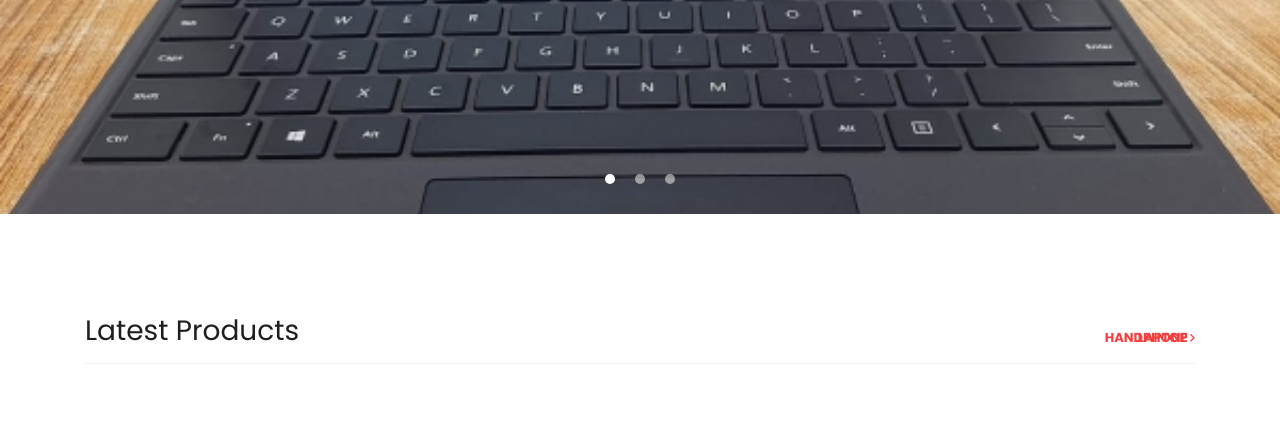
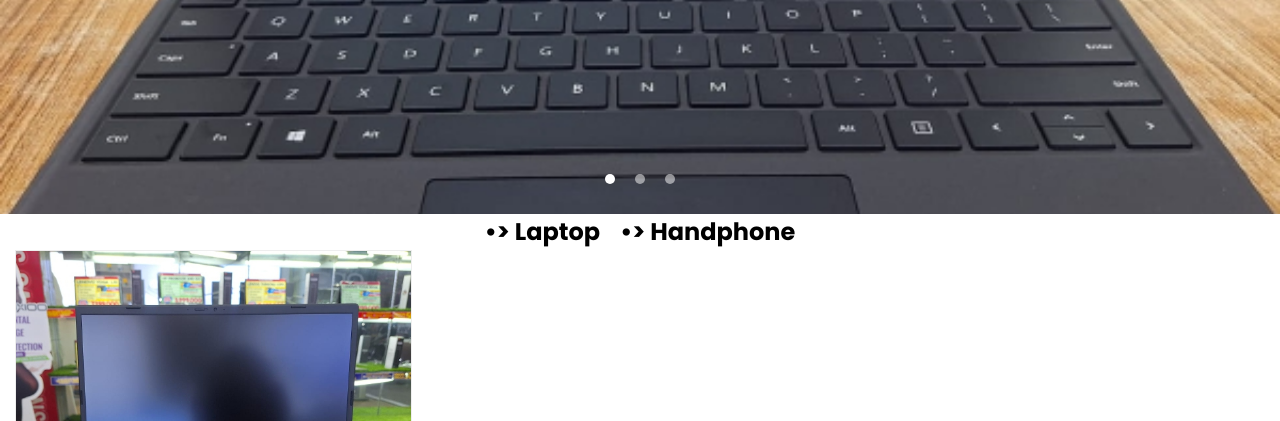
Before and after one commit to Pebry0809/market, a plain HTML site: page index.html in a window 1280 px wide. Shown: the part 466-887 px from the top of the page. Drawn offline with Linux system fonts and the light colour scheme.

Commit message:
Update index.html

```diff
--- a/index.html
+++ b/index.html
@@ -96,16 +96,18 @@ https://templatemo.com/tm-546-sixteen-clothing
     </div>
     <!-- Banner Ends Here -->
 
-    <div class="latest-products">
-      <div class="container">
-        <div class="row">
-          <div class="col-md-12">
-            <div class="section-heading">
-              <h2>Latest Products</h2>
-              <a href="laptop.html">Laptop <i class="fa fa-angle-right"></i></a>
-                            <a href="handphone.html">Handphone <i class="fa fa-angle-right"></i></a>
-            </div>
-          </div>
+ <div class="brand-list">
+  <div class="container">
+    <div class="row">
+      <div class="col-md-12">
+        <div style="display: flex; flex-wrap: wrap; gap: 20px; justify-content: center; align-items: center;">
+          <a href="laptop.html" style="text-decoration: none; color: #000; font-size: 24px; font-weight: bold;">•> Laptop    </a>
+          <a href="handphone.html" style="text-decoration: none; color: #000; font-size: 24px; font-weight: bold;">•> Handphone</a>
+        </div>
+      </div>
+    </div>
+  </div>
+</div>
           <div class="col-md-4">
             <div class="product-item">
               <a href="asusvivobook.html"><img src="assets/images/asusvivobook.jpg" alt=""></a>
```
